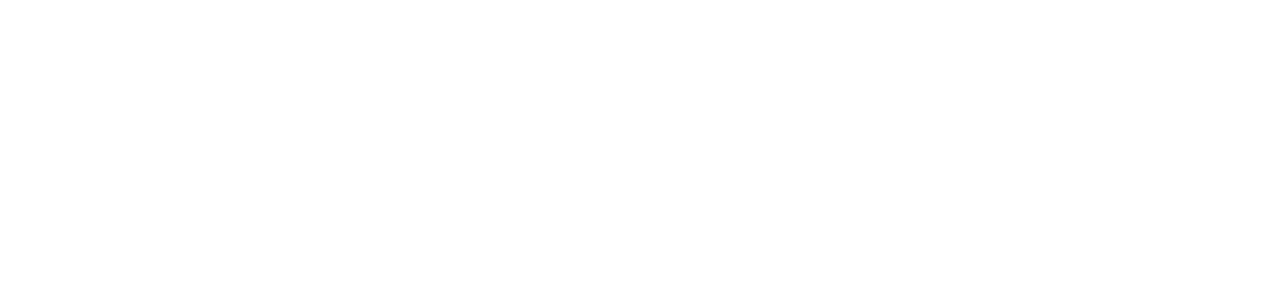
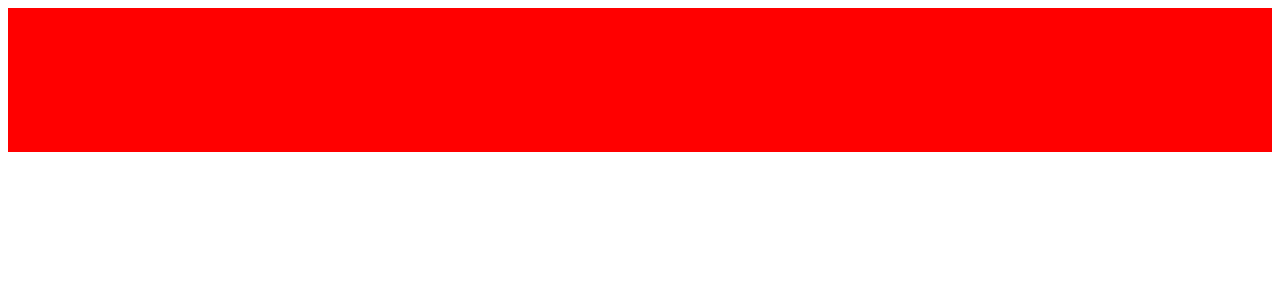
Before and after one commit to luvsscorpius/dev-and-portfolio-react, a React (Create React App) app in the folder frontend/: page / in a window 1280 px wide. Shown: the top 300 px of the page. Built offline with nearby package versions, Linux system fonts and the light colour scheme.

Commit message:
feat(header): creating header component

```diff
--- a/frontend/package.json
+++ b/frontend/package.json
@@ -9,6 +9,7 @@
     "react": "^18.3.1",
     "react-dom": "^18.3.1",
     "react-scripts": "5.0.1",
+    "styled-components": "^6.1.13",
     "web-vitals": "^2.1.4"
   },
   "scripts": {
--- a/frontend/src/App.js
+++ b/frontend/src/App.js
@@ -1,8 +1,10 @@
 import React from 'react'
+import { Header } from './Components/Header/Header';
 
 function App() {
   return (
     <>
+    <Header/>
     </>
   );
 }
--- /dev/null
+++ b/frontend/src/Components/Header/Header.jsx
@@ -0,0 +1,10 @@
+import React from 'react'
+import * as H from './Styles'
+
+export const Header = () => {
+  return (
+    <H.HeaderContainer>
+
+    </H.HeaderContainer>
+  )
+}
--- /dev/null
+++ b/frontend/src/Components/Header/Styles.jsx
@@ -0,0 +1,6 @@
+import styled from 'styled-components'
+
+export const HeaderContainer = styled.header`
+    background-color: red;
+    height: 144px;
+`
```
Also changed, not shown: 1 other file (tests, documents, lock files or other folders).
